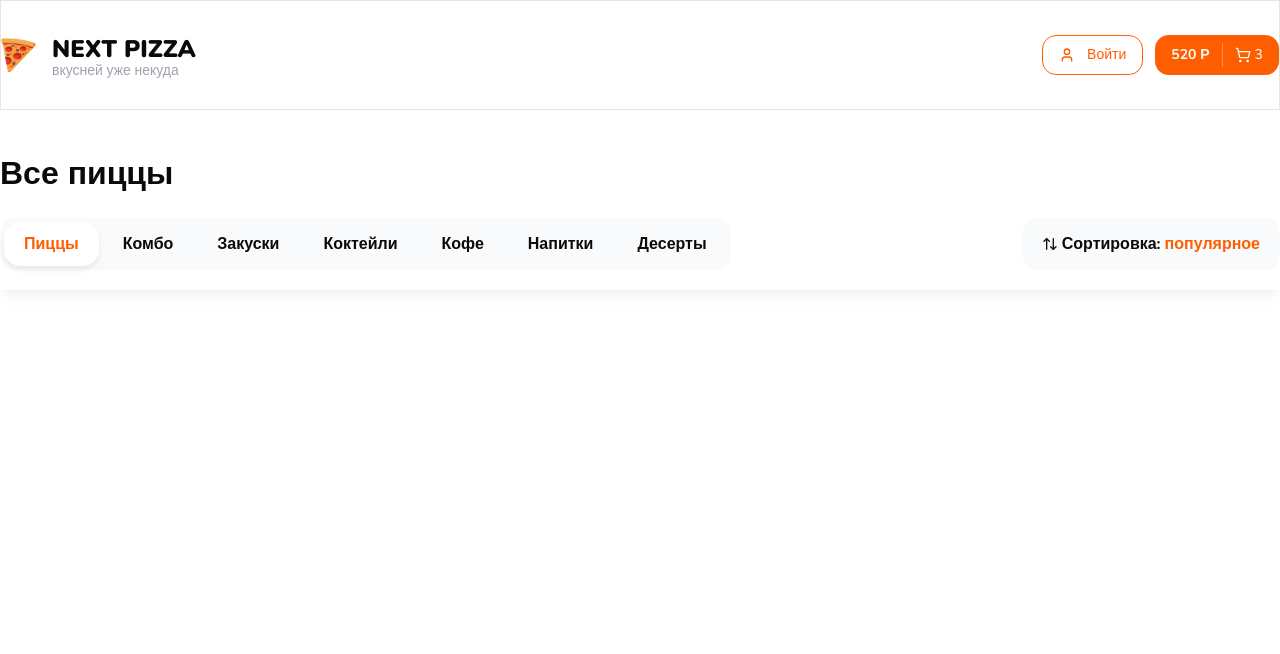
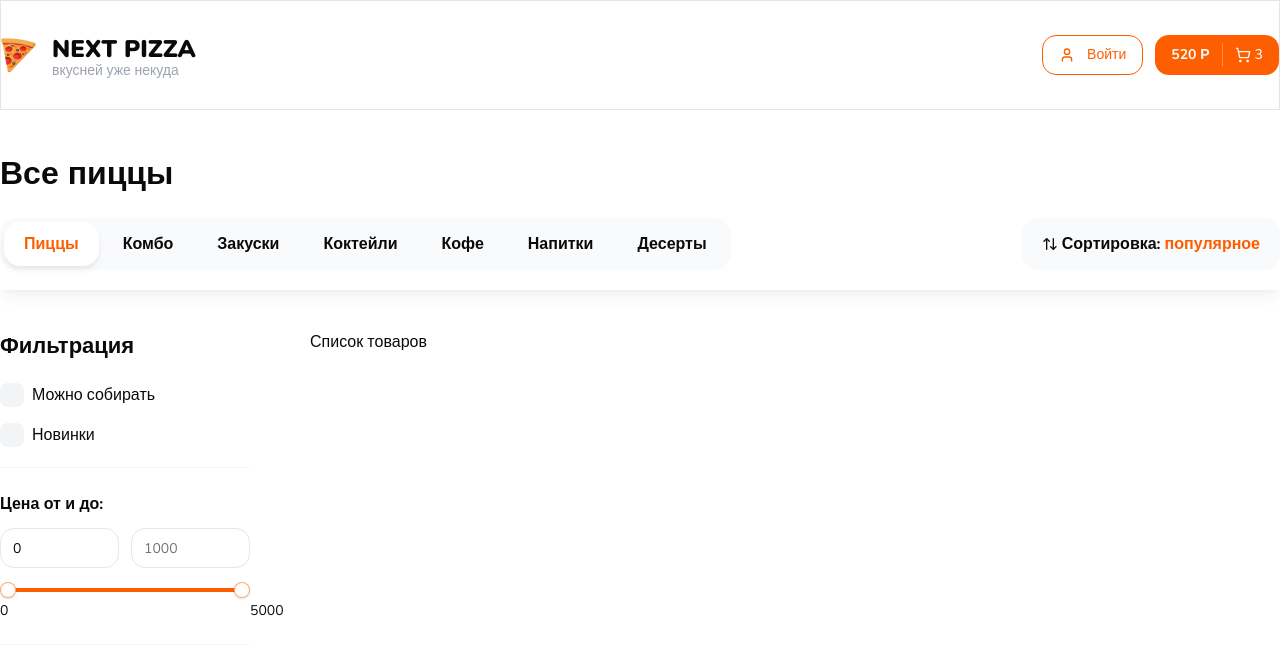
Before and after one commit to kersor/next-pizza, a Next.js app: page / in a window 1280 px wide. Shown: the top 654 px of the page. Built offline with nearby package versions, Linux system fonts and the light colour scheme.

Commit message:
1-18-45: Начали делать блок фильтрации

```diff
--- a/app/page.tsx
+++ b/app/page.tsx
@@ -1,5 +1,6 @@
 import { Categories } from "@/components/shared/categories";
 import { Container } from "@/components/shared/container";
+import { Filters } from "@/components/shared/filters";
 import { SortPopup } from "@/components/shared/sort-popup";
 import { Title } from "@/components/shared/title";
 import { TopBar } from "@/components/shared/top-bar";
@@ -12,7 +13,26 @@
       <Container className="mt-10">
         <Title text="Все пиццы" size="lg"  className="font-extrabold"/>
       </Container>
+
       <TopBar />
+
+      <Container className="mt-10 pb-14">
+        <div className="flex gap-[60px]">
+
+          {/* ФИЛЬТРАЦИЯ */}
+          <div className="w-[250px]">
+            <Filters />
+          </div>
+
+          {/* СПИСОК ТОВАРОВ */}
+          <div className="flex-1">
+            <div className="flex flex-col gap-16">
+              Список товаров
+            </div>
+          </div>
+
+        </div>
+      </Container>
     </>
   )
 }
--- /dev/null
+++ b/components/shared/filter-checkbox.tsx
@@ -0,0 +1,36 @@
+import { cn } from "@/lib/utils";
+import { Checkbox } from "../ui/checkbox";
+
+interface IFilterCheckbox {
+    text: string,
+    value: string,
+    endAdornment?: React.ReactNode,
+    onCheckedChange?: (checked: boolean) => void,
+    checked?: boolean,
+    className?: string
+}
+
+export function FilterCheckbox ({
+    className,
+    text,
+    value,
+    endAdornment,
+    onCheckedChange,
+    checked
+}: IFilterCheckbox) {
+    return (
+        <div className={cn("flex items-center space-x-2", className)}>
+            <Checkbox
+                onCheckedChange={onCheckedChange}
+                checked={checked}
+                value={value}
+                className="rounded-[8px] w-6 h-6"
+                id={`checkbox-${String(value)}`}
+            />
+            <label htmlFor={`checkbox-${String(value)}`} className="leading-none cursor-pointer flex-1">
+                {text}
+            </label>
+            {endAdornment}
+        </div>
+    )
+}
--- /dev/null
+++ b/components/shared/filters.tsx
@@ -0,0 +1,34 @@
+import { cn } from "@/lib/utils"
+import { Title } from "./title"
+import { FilterCheckbox } from "./filter-checkbox"
+import { Input } from "../ui/input"
+import RangeSlider from "./range-slider"
+
+interface IFilters {
+    className?: string
+}
+
+export function Filters ({
+    className
+}: IFilters) {
+    return (
+        <div className={cn("", className)}>
+            <Title text="Фильтрация" size="sm" className="mb-5 font-bold" />
+
+            <div className="flex flex-col gap-4">
+                <FilterCheckbox text="Можно собирать" value="1" />
+                <FilterCheckbox text="Новинки" value="2" />
+            </div>
+
+            <div className="mt-5 border-y border-y-neutral-100 py-6 pb-7">
+                <p className="font-bold mb-3">Цена от и до:</p>
+                <div className="flex gap-3 mb-5">
+                    <Input type="number" placeholder="0" min={0} max={1000} defaultValue={0} />
+                    <Input type="number" min={100} max={1000} placeholder="1000" />
+                </div>
+                <RangeSlider min={0} max={5000} step={10} value={[0, 5000]} />
+            </div>
+
+        </div>
+    )
+}
--- /dev/null
+++ b/components/shared/range-slider.tsx
@@ -0,0 +1,77 @@
+"use client"
+
+import { cn } from "@/lib/utils";
+import React, { forwardRef, useEffect, useState } from "react";
+import * as SliderPrimitive from '@radix-ui/react-slider'
+
+interface IRangeSlider {
+    className?: string,
+    min: number,
+    max: number,
+    step: number,
+    formatLabel?: (value: number) => string,
+    value?: number[],
+    onValueChange?: (value: number[]) => void
+}
+
+const RangeSlider = forwardRef(
+    (
+        {
+            className,
+            min,
+            max,
+            step,
+            formatLabel,
+            value,
+            onValueChange,
+            ...props
+        }: IRangeSlider,
+        ref,
+    ) => {
+
+    const initialValue = Array.isArray(value) ? value : [min, max]
+    const [localValues, setLocalValues] = useState(initialValue)
+
+    useEffect(() => {
+        setLocalValues(Array.isArray(value) ? value : [min, max])
+    }, [min, max,value])
+
+
+    const handleValueChange = (newValues: number[]) => {
+        setLocalValues(newValues)
+        if(onValueChange) {
+            onValueChange(newValues)
+        }
+    }
+
+    return (
+        <SliderPrimitive.Root
+          ref={ref as React.RefObject<HTMLDivElement>}
+          min={min}
+          max={max}
+          step={step}
+          value={localValues}
+          onValueChange={handleValueChange}
+          className={cn('relative flex w-full touch-none select-none mb-6 items-center', className)}
+          {...props}>
+          <SliderPrimitive.Track className="relative h-1 w-full grow overflow-hidden rounded-full bg-primary/20">
+            <SliderPrimitive.Range className="absolute h-full bg-primary" />
+          </SliderPrimitive.Track>
+          {localValues.map((value, index) => (
+            <React.Fragment key={index}>
+              <div
+                className="absolute text-center"
+                style={{
+                  left: `calc(${((value - min) / (max - min)) * 100}% + 0px)`,
+                  top: `10px`,
+                }}>
+                <span className="text-sm">{formatLabel ? formatLabel(value) : value}</span>
+              </div>
+              <SliderPrimitive.Thumb className="block h-4 w-4 rounded-full border border-primary/50 bg-white shadow transition-colors focus-visible:outline-none focus-visible:ring-1 focus-visible:ring-ring disabled:pointer-events-none disabled:opacity-50" />
+            </React.Fragment>
+          ))}
+        </SliderPrimitive.Root>
+      )
+})
+
+export default RangeSlider
--- a/components/ui/checkbox.tsx
+++ b/components/ui/checkbox.tsx
@@ -1,10 +1,10 @@
-"use client"
+'use client';
 
-import * as React from "react"
-import * as CheckboxPrimitive from "@radix-ui/react-checkbox"
-import { Check } from "lucide-react"
+import * as React from 'react';
+import * as CheckboxPrimitive from '@radix-ui/react-checkbox';
+import { Check } from 'lucide-react';
 
-import { cn } from "@/lib/utils"
+import { cn } from '@/lib/utils';
 
 const Checkbox = React.forwardRef<
   React.ElementRef<typeof CheckboxPrimitive.Root>,
@@ -13,18 +13,15 @@
   <CheckboxPrimitive.Root
     ref={ref}
     className={cn(
-      "peer h-4 w-4 shrink-0 rounded-sm border border-primary ring-offset-background focus-visible:outline-none focus-visible:ring-2 focus-visible:ring-ring focus-visible:ring-offset-2 disabled:cursor-not-allowed disabled:opacity-50 data-[state=checked]:bg-primary data-[state=checked]:text-primary-foreground",
-      className
+      'peer h-4 w-4 shrink-0 bg-gray-100 ring-offset-background focus-visible:outline-none focus-visible:ring-2 focus-visible:ring-ring focus-visible:ring-offset-2 disabled:cursor-not-allowed disabled:opacity-50 data-[state=checked]:bg-primary data-[state=checked]:text-primary-foreground',
+      className,
     )}
-    {...props}
-  >
-    <CheckboxPrimitive.Indicator
-      className={cn("flex items-center justify-center text-current")}
-    >
-      <Check className="h-4 w-4" />
+    {...props}>
+    <CheckboxPrimitive.Indicator className={cn('flex items-center justify-center text-current')}>
+      <Check className="h-4 w-4" strokeWidth={3} />
     </CheckboxPrimitive.Indicator>
   </CheckboxPrimitive.Root>
-))
-Checkbox.displayName = CheckboxPrimitive.Root.displayName
+));
+Checkbox.displayName = CheckboxPrimitive.Root.displayName;
 
-export { Checkbox }
+export { Checkbox };
```
